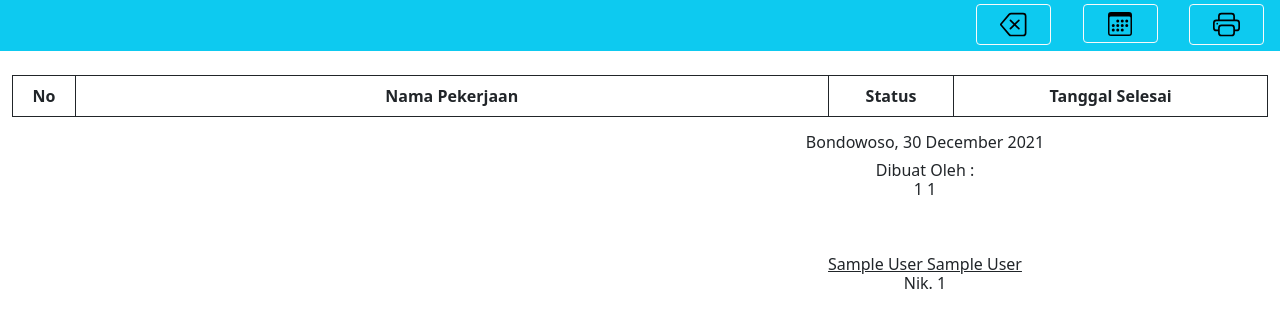
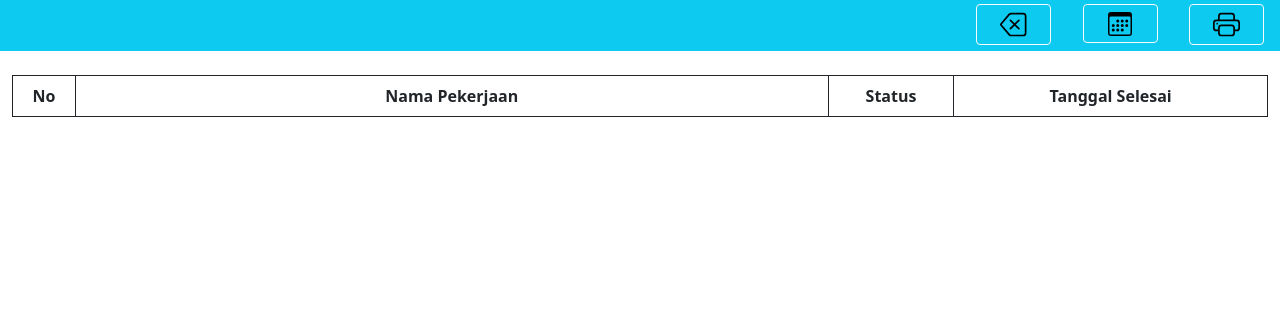
Before and after one commit to dickyerfan/daftar-pekerjaan, a PHP site: page /cetak.php in a window 1280 px wide. Shown: the part 46-374 px from the top of the page. Run offline with PHP 8.4, Linux system fonts and the light colour scheme; the visitor is signed in with stand-in values (Sample User, id 1); data that the repository does not hold is empty.

Commit message:
menghilangkan tanda tangan dan menampilkan ketika versi cetak

```diff
--- a/cetak.php
+++ b/cetak.php
@@ -139,7 +139,7 @@ $nama = $_SESSION['username'];
             </tbody>
         </table>
     </div>
-    <div class="container">
+    <div class="container logo">
         <div class="row">
             <div class="col-sm-6"></div>
             <div class="col-sm-6 text-center">
```
